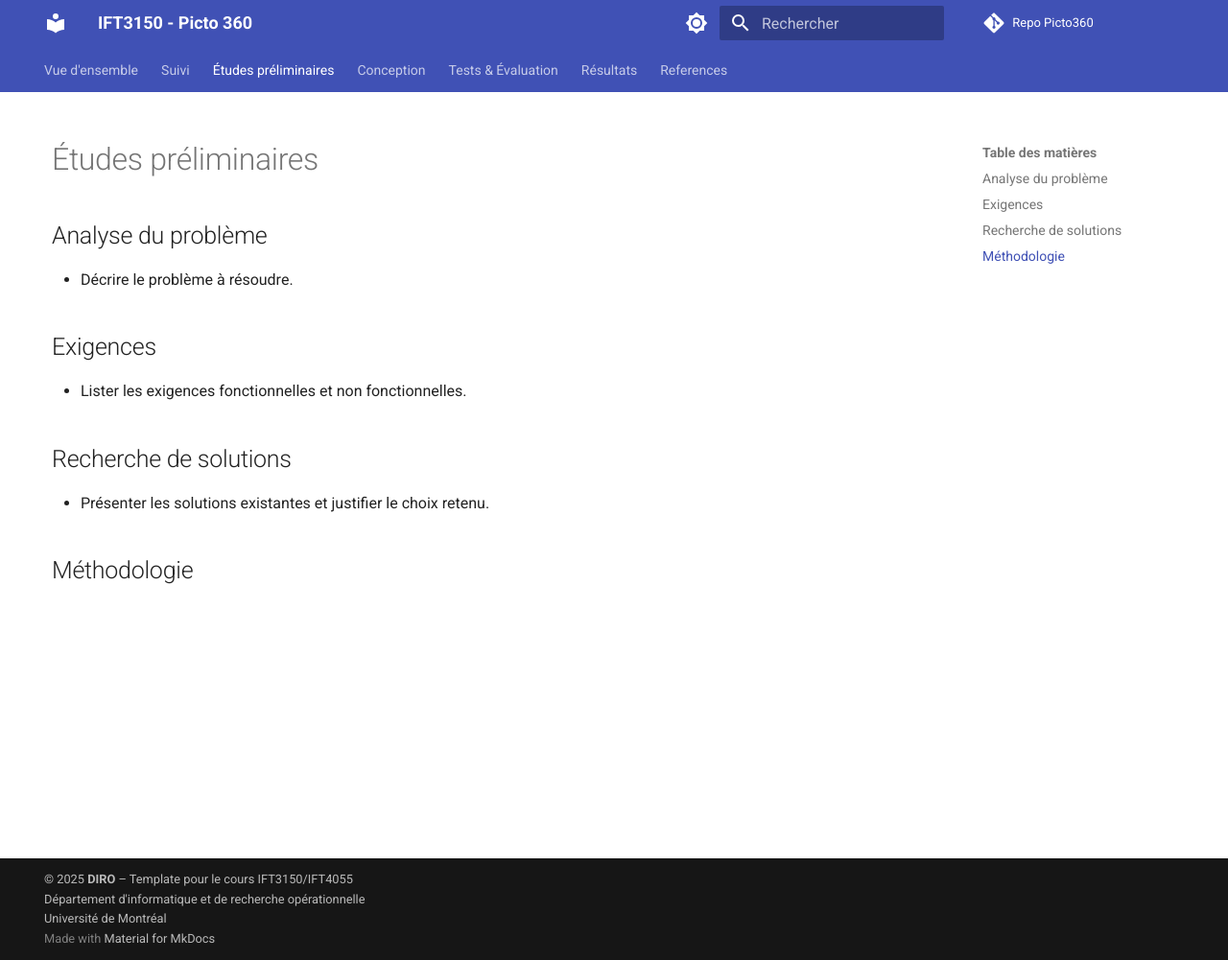
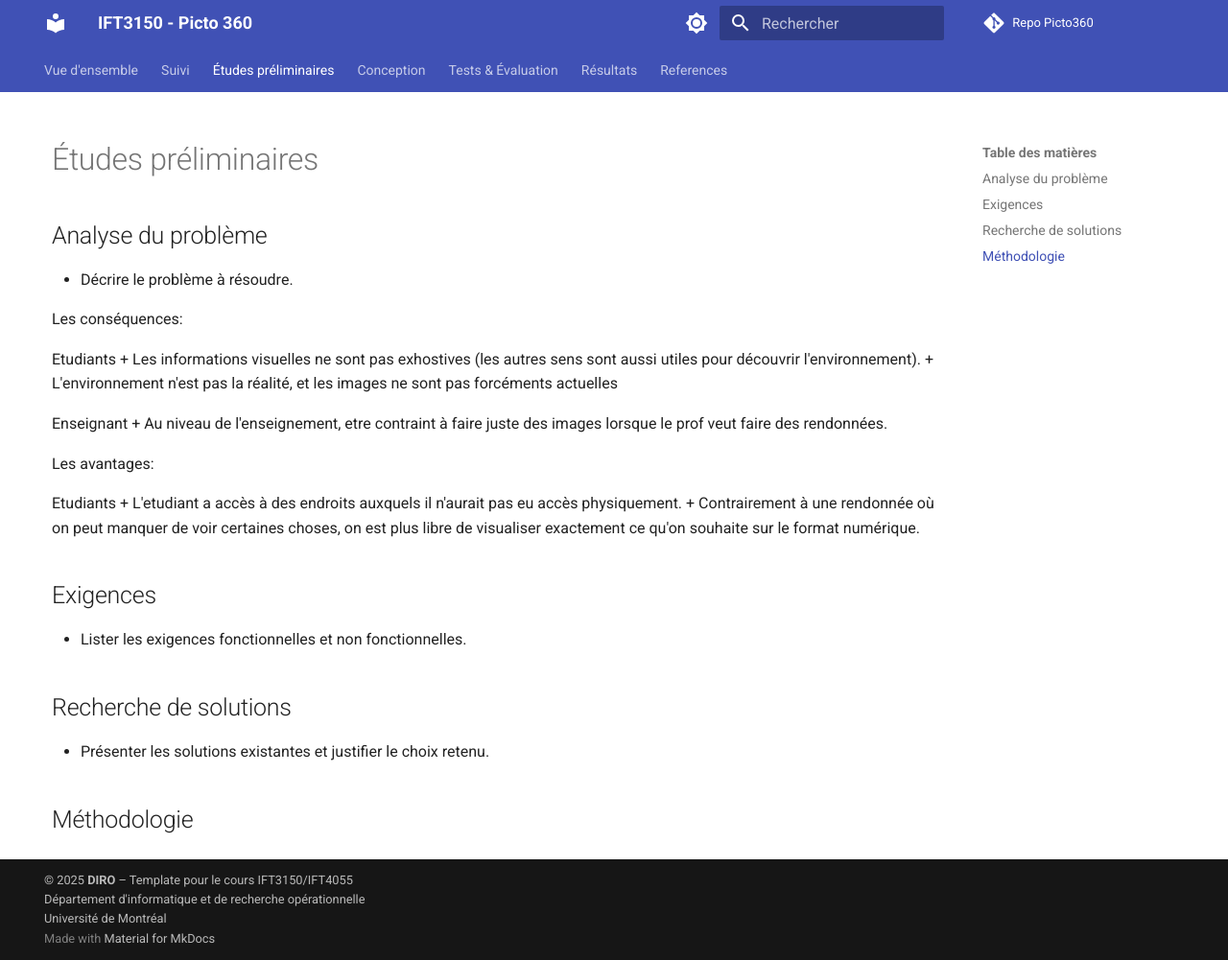
Before and after one commit to ceduni/picto360, an MkDocs documentation site: the page built from docs/analysis.md, in a window 1280 px wide and 1001 px high. Shown: the whole window at 96% size. Built offline with MkDocs 1.6.1 and Material for MkDocs 9.7.7, drawn with Linux system fonts in a browser that asks for light colours; comment, search, counter and statistics services are not loaded.

```diff
--- a/docs/analysis.md
+++ b/docs/analysis.md
@@ -3,6 +3,24 @@
 ## Analyse du problème
 
 - Décrire le problème à résoudre.
+
+Les conséquences:
+
+Etudiants
++ Les informations visuelles ne sont pas exhostives (les autres sens
+	sont aussi utiles pour découvrir l'environnement).
++ L'environnement n'est pas la réalité, et les images ne sont pas forcéments actuelles
+
+Enseignant
++ Au niveau de l'enseignement, etre contraint à faire juste
+des images lorsque le prof veut faire des rendonnées.
+
+Les avantages:
+
+Etudiants
++ L'etudiant a accès à des endroits auxquels il n'aurait pas eu accès physiquement.
++ Contrairement à une rendonnée où on peut manquer de voir certaines choses,
+  on est plus libre de visualiser exactement ce qu'on souhaite sur le format numérique.
 
 ## Exigences
 
--- a/picto-app/src/components/ContextMenu.tsx
+++ b/picto-app/src/components/ContextMenu.tsx
@@ -4,7 +4,7 @@ import { styled } from "@mui/system";
 import { IconType } from "react-icons";
 import { AiOutlineUnorderedList, AiOutlineFileText, AiOutlineLink, AiOutlinePicture } from "react-icons/ai";
 import { MdOutlineVideoLibrary, MdOutlineGif, MdOutlineLabel } from "react-icons/md";
-import { FaCompass } from "react-icons/fa";
+
 
 interface ContextMenuProps {
   visible: boolean;
--- a/picto-app/src/components/ImageUploader.tsx
+++ b/picto-app/src/components/ImageUploader.tsx
@@ -65,6 +65,7 @@ const ImageUploader: React.FC<ImageUploaderProps> = ({ onImageUpload }) => {
           onDragOver={(event) => handleDragEvents(event, true)}
           onDragLeave={(event) => handleDragEvents(event, false)}
           onDrop={handleDrop}
+          onClick={triggerFileInput}
         >
           {" "}
           {/*TODO: add clicking action*/}
--- a/picto-app/src/components/css/HotspotManager.css
+++ b/picto-app/src/components/css/HotspotManager.css
@@ -98,8 +98,8 @@
 .hotspot-manager__graphics {
   width: auto;
   height: auto;
-  max-width: 485px;
-  max-height: 490px;
+  max-width: 100px;
+  max-height: 100px;
 }
 
 /* 16:9 ratio */
```
Also changed, not shown: docs/index.md (+9 -3 lines), docs/suivi.md (+5 -0 lines).
